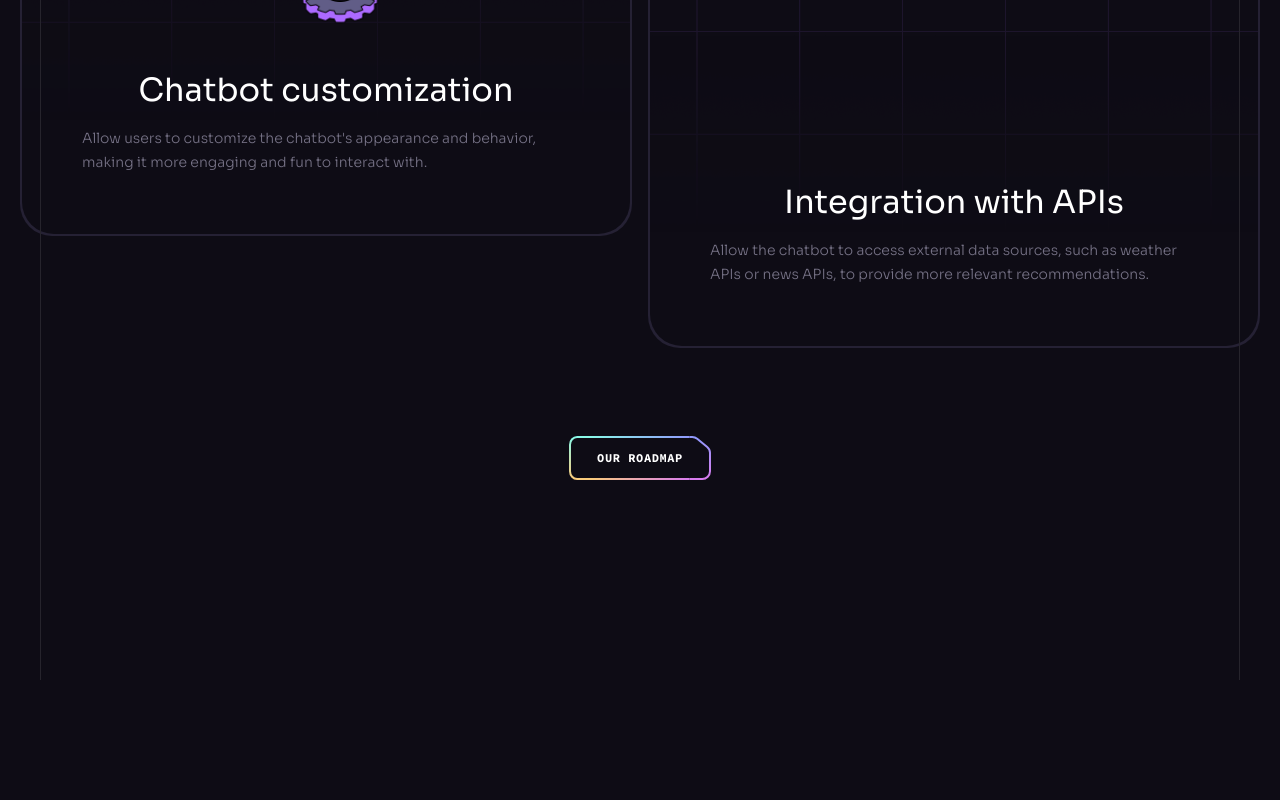
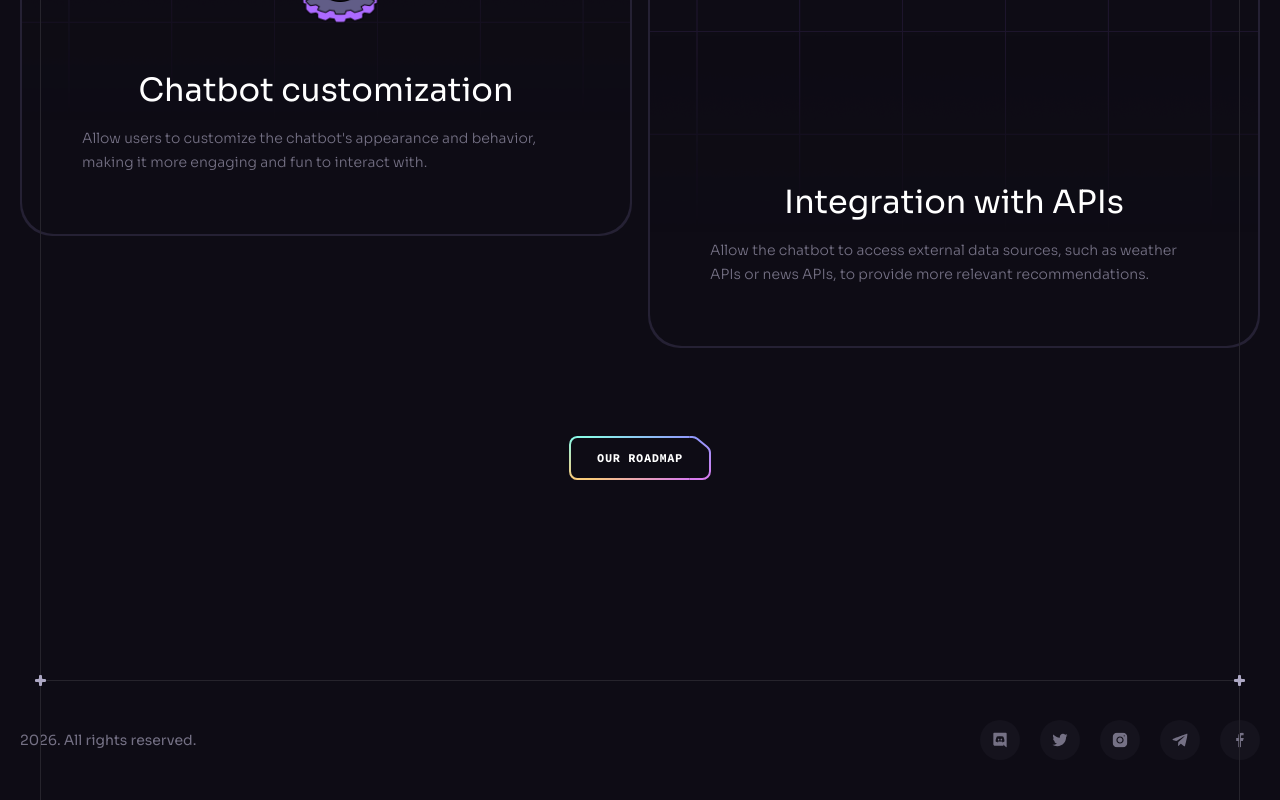
Before and after one commit to SetarehPishiyar/Modern-Website-With-ReactJs, a React (Vite) app: page / in a window 1280 px wide. Shown: the part 8787-9587 px from the top of the page. Before the commit the page ends 9467 px from the top, so only its background shows below. Built offline with nearby package versions, Linux system fonts and the light colour scheme.

Commit message:
Footer completed.

```diff
--- a/src/App.jsx
+++ b/src/App.jsx
@@ -2,6 +2,7 @@
 import Benefits from "./components/Benefits";
 import Button from "./components/Button";
 import Collaboration from "./components/Collaboration";
+import Footer from "./components/Footer";
 import Header from "./components/Header";
 import Hero from "./components/Hero";
 import Pricing from "./components/Pricing";
@@ -18,6 +19,7 @@
       <Services />
       <Pricing />
       <Roadmap />
+      <Footer/>
     </>
   );
 };
--- /dev/null
+++ b/src/components/Footer.jsx
@@ -0,0 +1,29 @@
+import { socials } from "../constants";
+import Section from "./Section";
+
+const Footer = () => {
+  return (
+    <Section crosses className={"px-0! py-10!"}>
+      <div className="container flex sm:justify-between justify-center items-center gap-10 max-sm:flex-col">
+        <p className="caption text-n-4 lg:block">
+          {new Date().getFullYear()}. All rights reserved.
+        </p>
+
+        <ul className="flex gap-5 flex-wrap">
+          {socials.map((item) => (
+            <a
+              key={item.id}
+              href={item.url}
+              target="_blank"
+              className="flex items-center justify-center w-10 h-10 bg-n-7 rounded-full transition-colors hover:bg-n-6"
+            >
+              <img src={item.iconUrl} alt={item.title} width={16} height={16} />
+            </a>
+          ))}
+        </ul>
+      </div>
+    </Section>
+  );
+};
+
+export default Footer;
```
